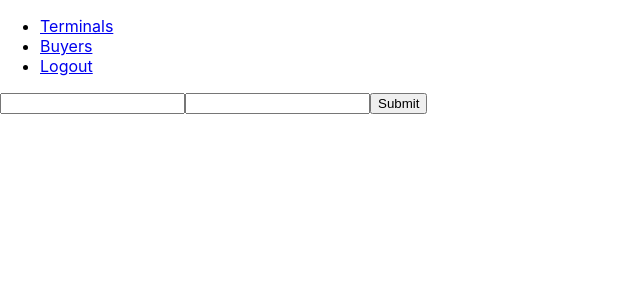
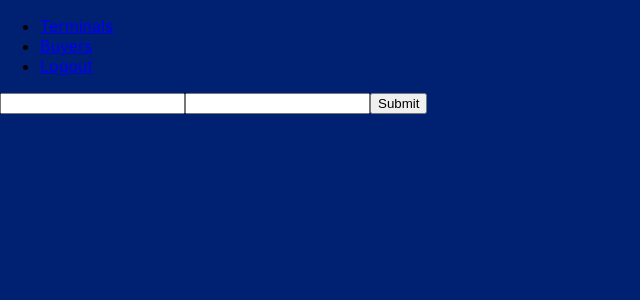
Before and after one commit to eone666/invoice-test, a React (Create React App) app: page /login in a window 1280 px wide. Shown: the top 300 px of the page, without its empty margins (0-640 px from the left). Built offline with nearby package versions, Linux system fonts and the light colour scheme.

Commit message:
fix:login

```diff
--- /dev/null
+++ b/src/App.css
@@ -0,0 +1,3 @@
+body {
+  background-color: #002171;
+}
--- a/src/App.jsx
+++ b/src/App.jsx
@@ -1,5 +1,5 @@
 import React, { useState } from "react";
-import { BrowserRouter as Router, Link, Route } from "react-router-dom";
+import { BrowserRouter as Router, Route } from "react-router-dom";
 import PrivateRoute from "./PrivateRoute";
 import Terminals from "./pages/Terminals";
 import Buyer from "./pages/Buyer";
@@ -7,6 +7,8 @@ import Buyers from "./pages/Buyers";
 import Login from "./pages/Login";
 import { AuthContext } from "./context/auth";
 import Logout from "./pages/Logout";
+import "./App.css";
+import Sidebar from "./components/Sidebar";
 
 function App() {
   const existingUser = JSON.parse(localStorage.getItem("user"));
@@ -21,21 +23,7 @@ function App() {
     <AuthContext.Provider value={{ user, setUser: setUserData }}>
       <Router>
         <div className="app">
-          <header>
-            <nav>
-              <ul>
-                <li>
-                  <Link to="/">Terminals</Link>
-                </li>
-                <li>
-                  <Link to="/buyers">Buyers</Link>
-                </li>
-                <li>
-                  <Link to="/logout">Logout</Link>
-                </li>
-              </ul>
-            </nav>
-          </header>
+          <Sidebar></Sidebar>
           <main>
             <Route path="/login" component={Login} />
             <PrivateRoute exact path="/" component={Terminals} />
--- /dev/null
+++ b/src/components/Sidebar.jsx
@@ -0,0 +1,25 @@
+import React, { useState } from "react";
+import { Link } from "react-router-dom";
+
+export default function Sidebar() {
+  const existingUser = JSON.parse(localStorage.getItem("user"));
+  const [user, setUser] = useState(existingUser);
+  return (
+    <header className="sidebar">
+      <div className="user">{user ? user.login : null}</div>
+      <nav>
+        <ul>
+          <li>
+            <Link to="/">Terminals</Link>
+          </li>
+          <li>
+            <Link to="/buyers">Buyers</Link>
+          </li>
+          <li>
+            <Link to="/logout">Logout</Link>
+          </li>
+        </ul>
+      </nav>
+    </header>
+  );
+}
--- a/src/index.css
+++ b/src/index.css
@@ -1,13 +1,15 @@
-body {
+body,
+html {
   margin: 0;
-  font-family: -apple-system, BlinkMacSystemFont, 'Segoe UI', 'Roboto', 'Oxygen',
-    'Ubuntu', 'Cantarell', 'Fira Sans', 'Droid Sans', 'Helvetica Neue',
+  padding: 0;
+  font-family: -apple-system, BlinkMacSystemFont, "Segoe UI", "Roboto", "Oxygen",
+    "Ubuntu", "Cantarell", "Fira Sans", "Droid Sans", "Helvetica Neue",
     sans-serif;
   -webkit-font-smoothing: antialiased;
   -moz-osx-font-smoothing: grayscale;
 }
 
 code {
-  font-family: source-code-pro, Menlo, Monaco, Consolas, 'Courier New',
+  font-family: source-code-pro, Menlo, Monaco, Consolas, "Courier New",
     monospace;
 }
--- a/src/pages/Login.jsx
+++ b/src/pages/Login.jsx
@@ -33,6 +33,7 @@ export default function Login() {
         avatarUrl: data.avatar_url,
       };
       setUser(user);
+      setLoggedIn(true);
     } catch (error) {
       setIsError(true);
     }
--- /dev/null
+++ b/src/pages/Main.jsx
@@ -0,0 +1,6 @@
+import React from "react";
+import { Redirect } from "react-router-dom";
+
+export default function Main() {
+  return;
+}
```
